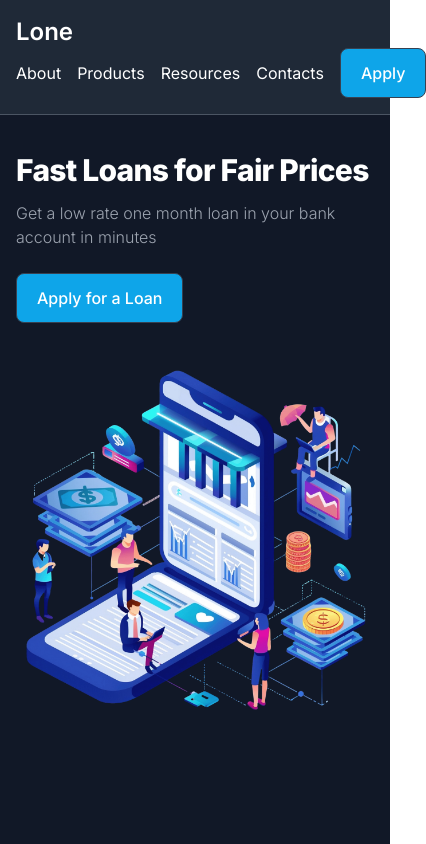
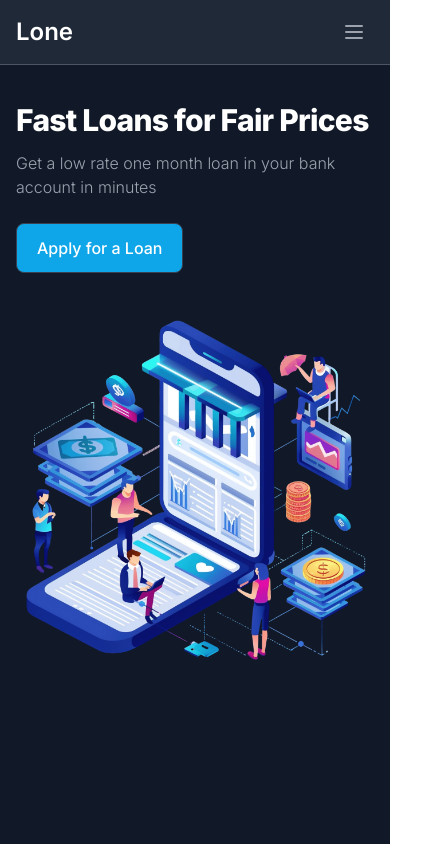
Before and after one commit to hakeem-jc/lone, a Next.js app: page / in a window 390 px wide. Shown: the top 844 px of the page, 426 px wide, since content can reach past the window. Built offline with nearby package versions, Linux system fonts and the light colour scheme.

Commit message:
feat: Make header responsive

```diff
--- a/app/components/Header.tsx
+++ b/app/components/Header.tsx
@@ -1,33 +1,62 @@
-import { FC } from "react";
+"use client";
+import React, { FC, useState } from "react";
 
 const Header: FC = () => {
+  const [isMenuOpen, setIsMenuOpen] = useState(false);
+
+  const toggleMenu = () => {
+    setIsMenuOpen(!isMenuOpen);
+  };
+
   return (
     <nav className="bg-gray-800 w-full border-b border-gray-600">
-      <div className="flex flex-wrap items-center justify-between  p-4">
-        <a
-          href="./"
-          className="flex items-center space-x-3 rtl:space-x-reverse"
-        >
-          <span className="self-center text-2xl font-semibold whitespace-nowrap text-white">
-            <span className="text-white">Lone</span>
-          </span>
-        </a>
+      <div className="max-w-7xl mx-auto px-4 sm:px-6 lg:px-8">
+        <div className="flex items-center justify-between h-16">
+          <div className="flex items-center">
+            <a href="./" className="flex items-center space-x-3 rtl:space-x-reverse">
+              <span className="self-center text-2xl font-semibold whitespace-nowrap text-white">
+                <span className="text-white">Lone</span>
+              </span>
+            </a>
+          </div>
+          <div className="hidden md:block">
+            <ul className="flex gap-4 justify-center items-center text-white">
+              <li className="hover:text-gray-300 cursor-pointer">About</li>
+              <li className="hover:text-gray-300 cursor-pointer">Products</li>
+              <li className="hover:text-gray-300 cursor-pointer">Resources</li>
+              <li className="hover:text-gray-300 cursor-pointer">Contacts</li>
+            </ul>
+          </div>
+          <div className="md:hidden">
+            <button
+              onClick={toggleMenu}
+              className="inline-flex items-center justify-center p-2 rounded-md text-gray-400 hover:text-white hover:bg-gray-700 focus:outline-none focus:ring-2 focus:ring-offset-2 focus:ring-offset-gray-800 focus:ring-white"
+            >
+              <span className="sr-only">Open main menu</span>
+              {!isMenuOpen ? (
+                <svg className="block h-6 w-6" xmlns="http://www.w3.org/2000/svg" fill="none" viewBox="0 0 24 24" stroke="currentColor" aria-hidden="true">
+                  <path strokeLinecap="round" strokeLinejoin="round" strokeWidth="2" d="M4 6h16M4 12h16M4 18h16" />
+                </svg>
+              ) : (
+                <svg className="block h-6 w-6" xmlns="http://www.w3.org/2000/svg" fill="none" viewBox="0 0 24 24" stroke="currentColor" aria-hidden="true">
+                  <path strokeLinecap="round" strokeLinejoin="round" strokeWidth="2" d="M6 18L18 6M6 6l12 12" />
+                </svg>
+              )}
+            </button>
+          </div>
+        </div>
+      </div>
 
-        <ul className="flex gap-4 justify-cente items-center text-white">
-          <li>About</li>
-          <li>Products</li>
-          <li>Resources</li>
-          <li>Contacts</li>
-          <li>
-            <a
-              href="#"
-              className="inline-flex items-center justify-center px-5 py-3 text-base font-medium text-center border rounded-lg 0 focus:ring-4  text-white border-gray-700 bg-sky-500 hover:bg-blue-500 focus:ring-gray-800"
-            >
-              Apply
-            </a>
-          </li>
-        </ul>
-      </div>
+      {isMenuOpen && (
+        <div className="md:hidden">
+          <ul className="px-2 pt-2 pb-3 space-y-1 sm:px-3">
+            <li><a href="#" className="block px-3 py-2 rounded-md text-base font-medium text-white hover:text-gray-300 hover:bg-gray-700">About</a></li>
+            <li><a href="#" className="block px-3 py-2 rounded-md text-base font-medium text-white hover:text-gray-300 hover:bg-gray-700">Products</a></li>
+            <li><a href="#" className="block px-3 py-2 rounded-md text-base font-medium text-white hover:text-gray-300 hover:bg-gray-700">Resources</a></li>
+            <li><a href="#" className="block px-3 py-2 rounded-md text-base font-medium text-white hover:text-gray-300 hover:bg-gray-700">Contacts</a></li>
+          </ul>
+        </div>
+      )}
     </nav>
   );
 };
```
